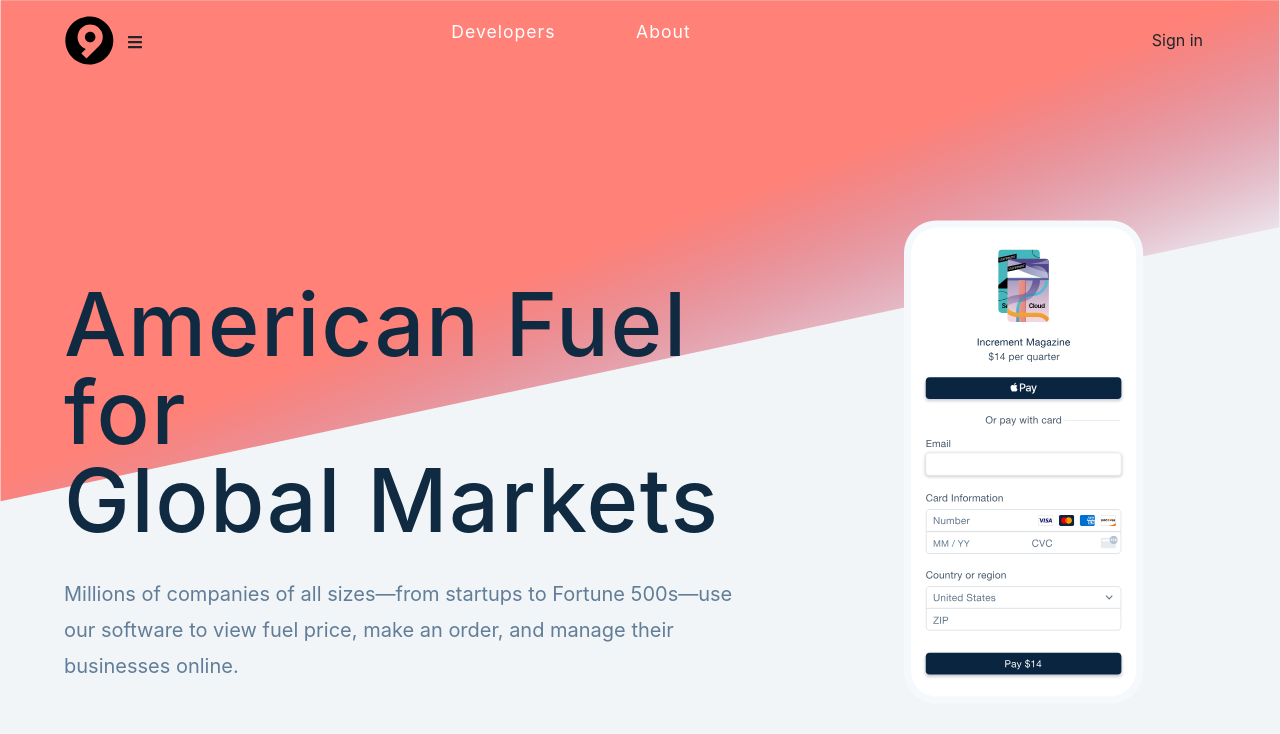
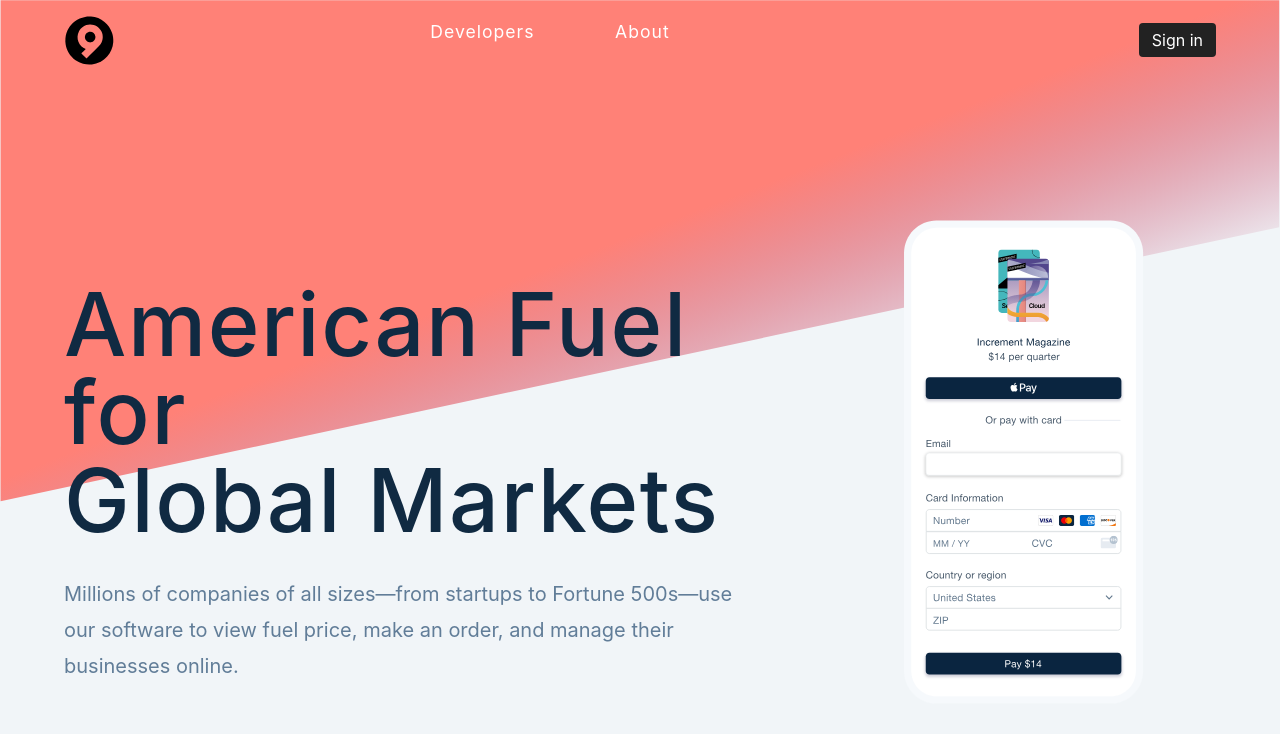
Before and after one commit to tranlac2210/COSC-4353-Project, a React (Create React App) app in the folder client/: page / in a window 1280 px wide. Shown: the top 734 px of the page. Built offline with nearby package versions, Linux system fonts and the light colour scheme.

Commit message:
navbar commit

```diff
--- a/client/src/components/NavBar.js
+++ b/client/src/components/NavBar.js
@@ -2,6 +2,7 @@
 import logo from '../image/logo.svg';
 import { FaBars } from 'react-icons/fa';
 import { useGlobalContext } from './context';
+import "bootstrap/dist/css/bootstrap.min.css"
 import '../styles/navbar.css'
 
 const Navbar = () => {
@@ -44,7 +45,7 @@
             </button>
           </li>
         </ul>
-        <button className='btn signin-btn'>Sign in</button>
+        <button className='btn btn-dark signin-btn'>Sign in</button>
       </div>
     </nav>
   );
```
